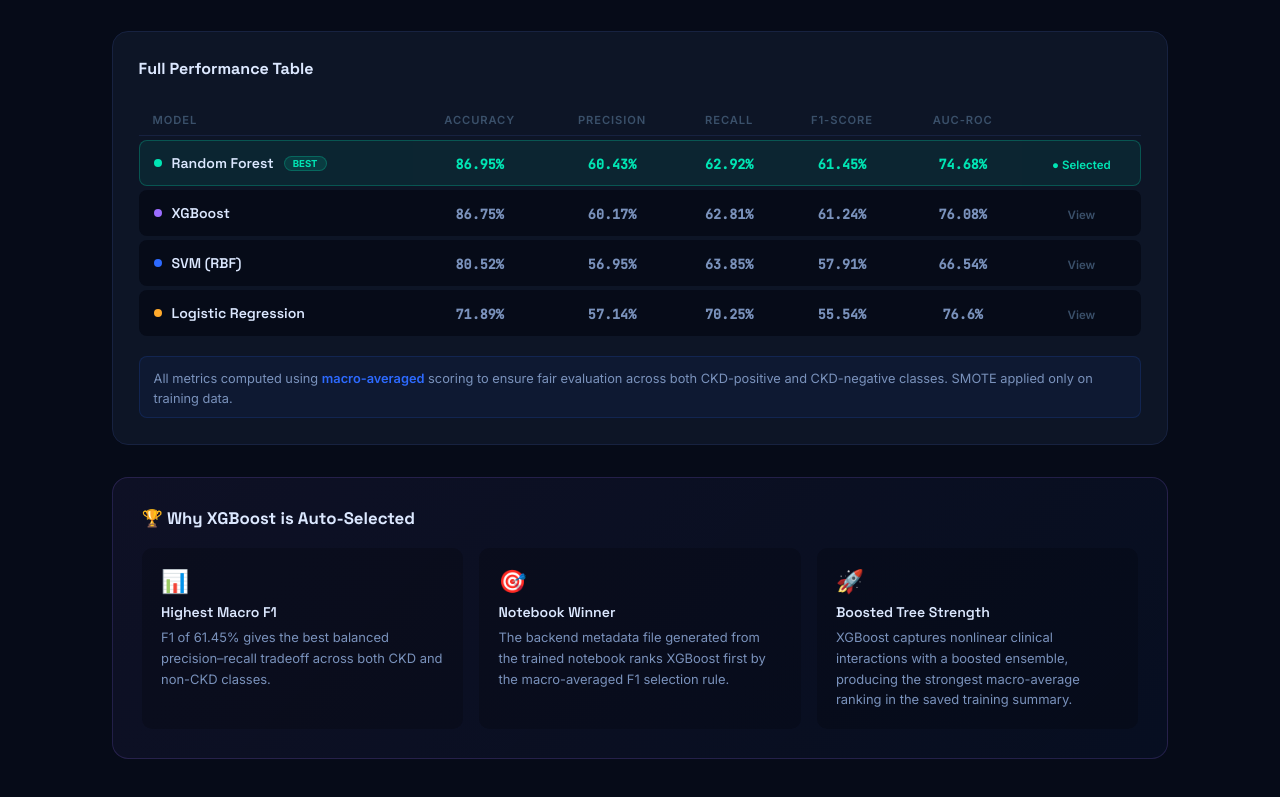
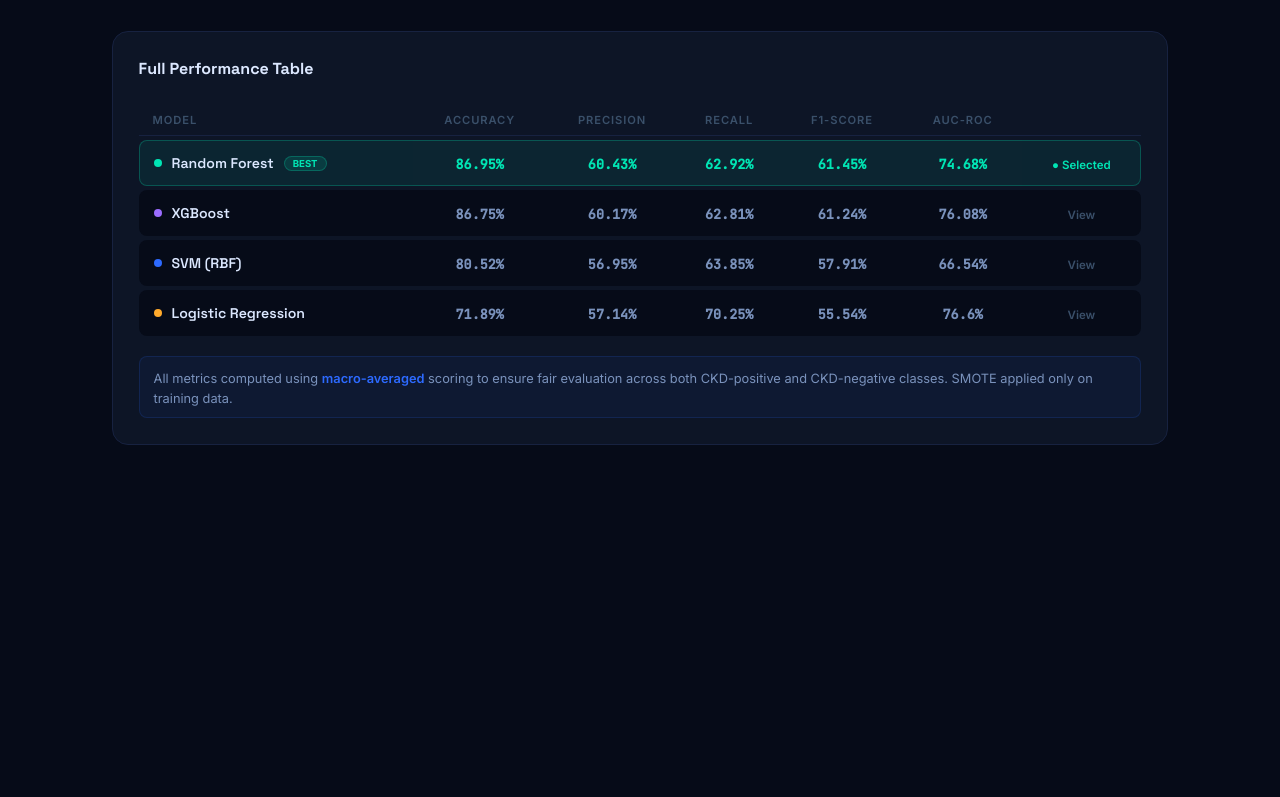
Before and after one commit to sharanugd2305/ckd-detection, a React (Create React App) app in the folder frontend/: page /models in a window 1280 px wide. Shown: the part 1420-2217 px from the top of the page. After the commit the page ends 1993 px from the top, so only its background shows below. Built offline with nearby package versions, Linux system fonts and the light colour scheme; no server answers.

Commit message:
Remove explanation section from Models.js

```diff
--- a/frontend/src/pages/Models.js
+++ b/frontend/src/pages/Models.js
@@ -540,26 +540,6 @@ export default function Models(){
           </span>
         </div>
       </div>
-
-      {/* ── Why XGBoost wins ── */}
-      <div style={{background:'linear-gradient(135deg,rgba(155,109,255,.06),rgba(45,106,255,.04))',border:'1px solid rgba(155,109,255,.18)',borderRadius:16,padding:'1.8rem',animation:'fadeUp .5s ease .3s both'}}>
-        <h3 style={{fontFamily:'Space Grotesk,sans-serif',fontSize:'1.05rem',fontWeight:700,color:'#DCE8FF',marginBottom:'1.2rem'}}>
-          🏆 Why XGBoost is Auto-Selected
-        </h3>
-        <div style={{display:'grid',gridTemplateColumns:'repeat(3,1fr)',gap:'1rem'}}>
-          {[
-            {icon:'📊',title:'Highest Macro F1',desc:`F1 of ${models[0].f1.toFixed(2)}% gives the best balanced precision–recall tradeoff across both CKD and non-CKD classes.`},
-            {icon:'🎯',title:'Notebook Winner',desc:'The backend metadata file generated from the trained notebook ranks XGBoost first by the macro-averaged F1 selection rule.'},
-            {icon:'🚀',title:'Boosted Tree Strength',desc:'XGBoost captures nonlinear clinical interactions with a boosted ensemble, producing the strongest macro-average ranking in the saved training summary.'},
-          ].map((c,i)=>(
-            <div key={i} style={{background:'rgba(0,0,0,.2)',borderRadius:10,padding:'1.2rem'}}>
-              <div style={{fontSize:'1.4rem',marginBottom:8}}>{c.icon}</div>
-              <div style={{fontFamily:'Space Grotesk,sans-serif',fontWeight:600,color:'#DCE8FF',fontSize:'.88rem',marginBottom:6}}>{c.title}</div>
-              <div style={{color:'#7A92BC',fontSize:'.81rem',lineHeight:1.6}}>{c.desc}</div>
-            </div>
-          ))}
-        </div>
-      </div>
     </div>
   );
 }
```
